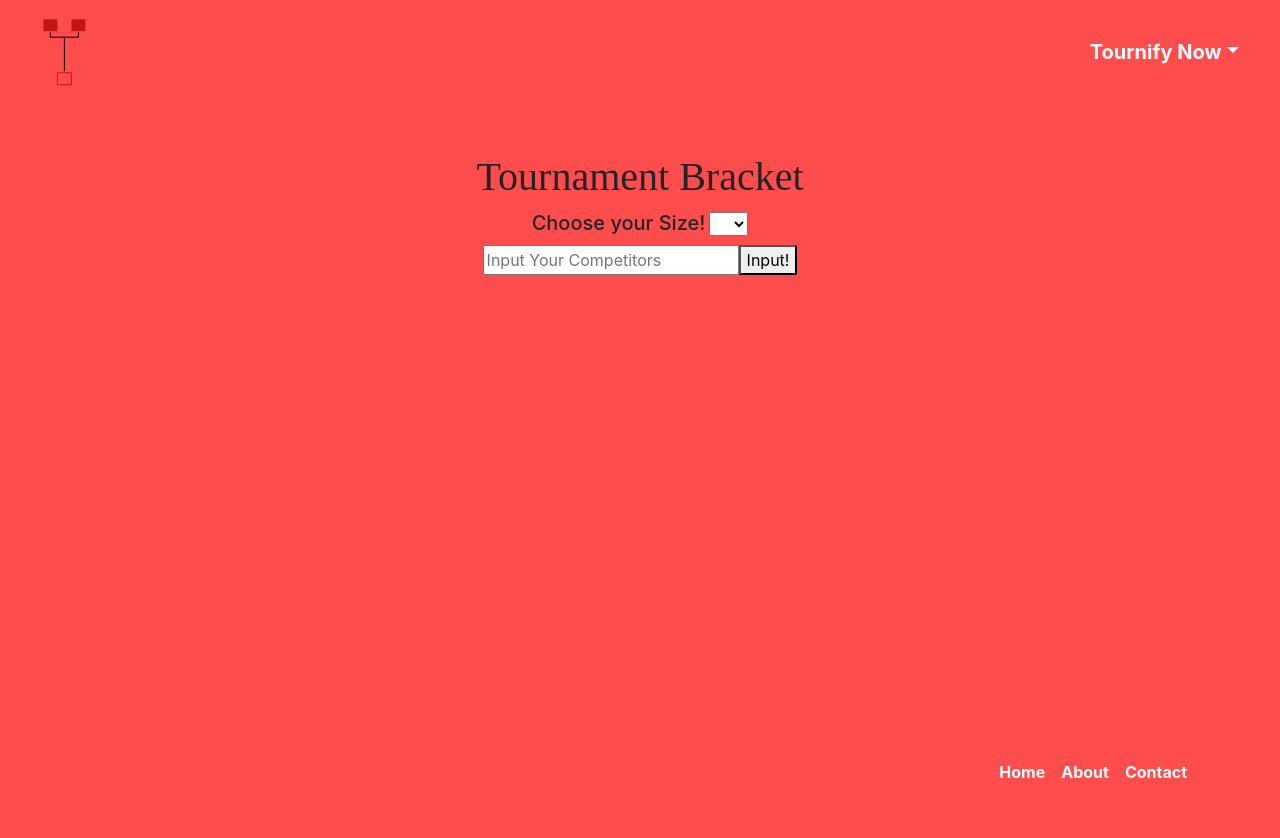
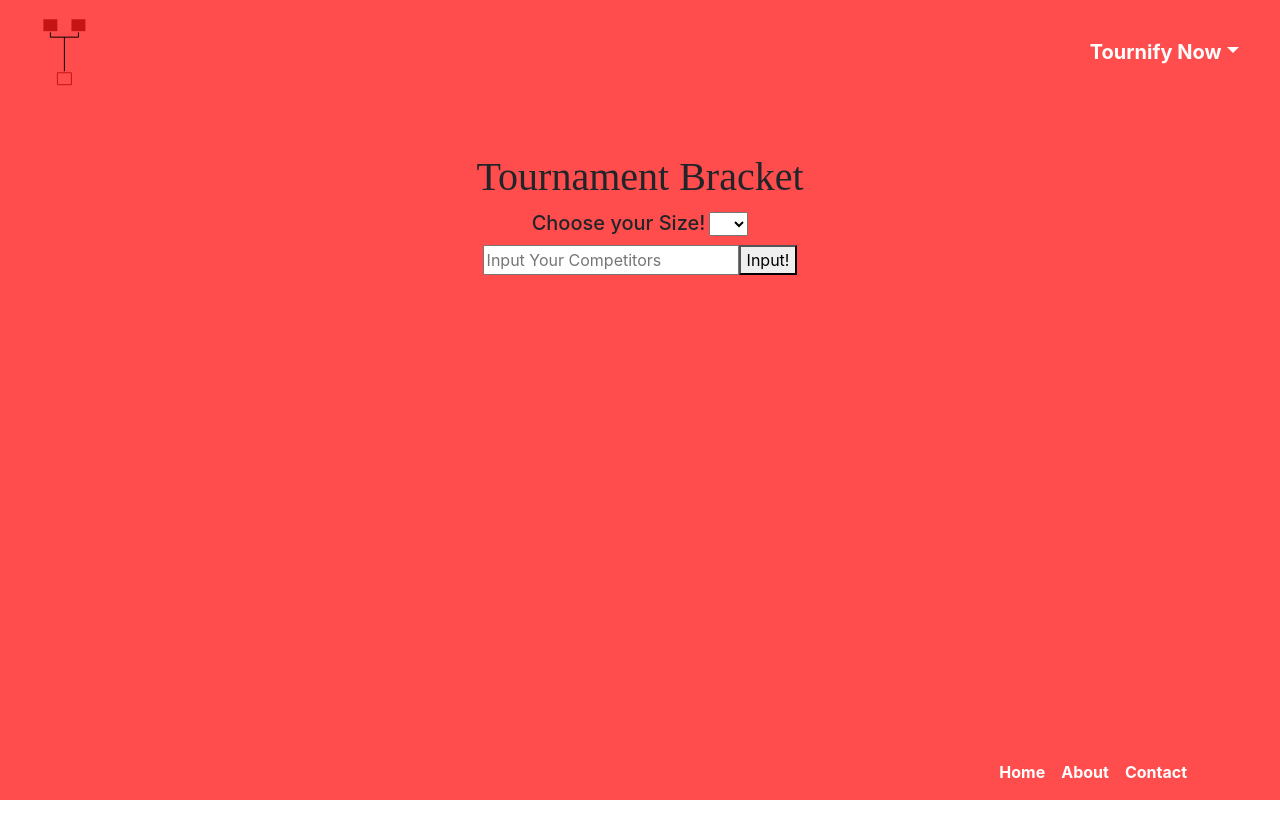
Before and after one commit to webtechxh/DynamicSite, a React (Create React App) app in the folder reactapp/: page /tournify in a window 1280 px wide. Shown: the top 838 px of the page. After the commit the page ends 800 px from the top, so only its background shows below. Built offline with nearby package versions, Linux system fonts and the light colour scheme; a web font is replaced by a local one.

Commit message:
fixed scaling issues for tournify page

```diff
--- a/reactapp/src/Tournify.js
+++ b/reactapp/src/Tournify.js
@@ -9,7 +9,7 @@ import ReactDOM from "react-dom";
 
 let Competitor = styled.button`
   color: #f7e6f0;
-  font-size: 20px;
+  font-size: 15px;
   text-align: center;
   grid-column-start: ${props => props.indexOfColumn};
   grid-row-start: ${props => props.indexOfRow};
@@ -25,7 +25,7 @@ const Main = styled.div`
   grid-template-rows: ${props => props.mainIndexOfRow};
   background-color: #FF4C4C;
   display: grid;
-  height: 100vh;
+  height: 59vh;
   text-align: center;
 `;
 
```
